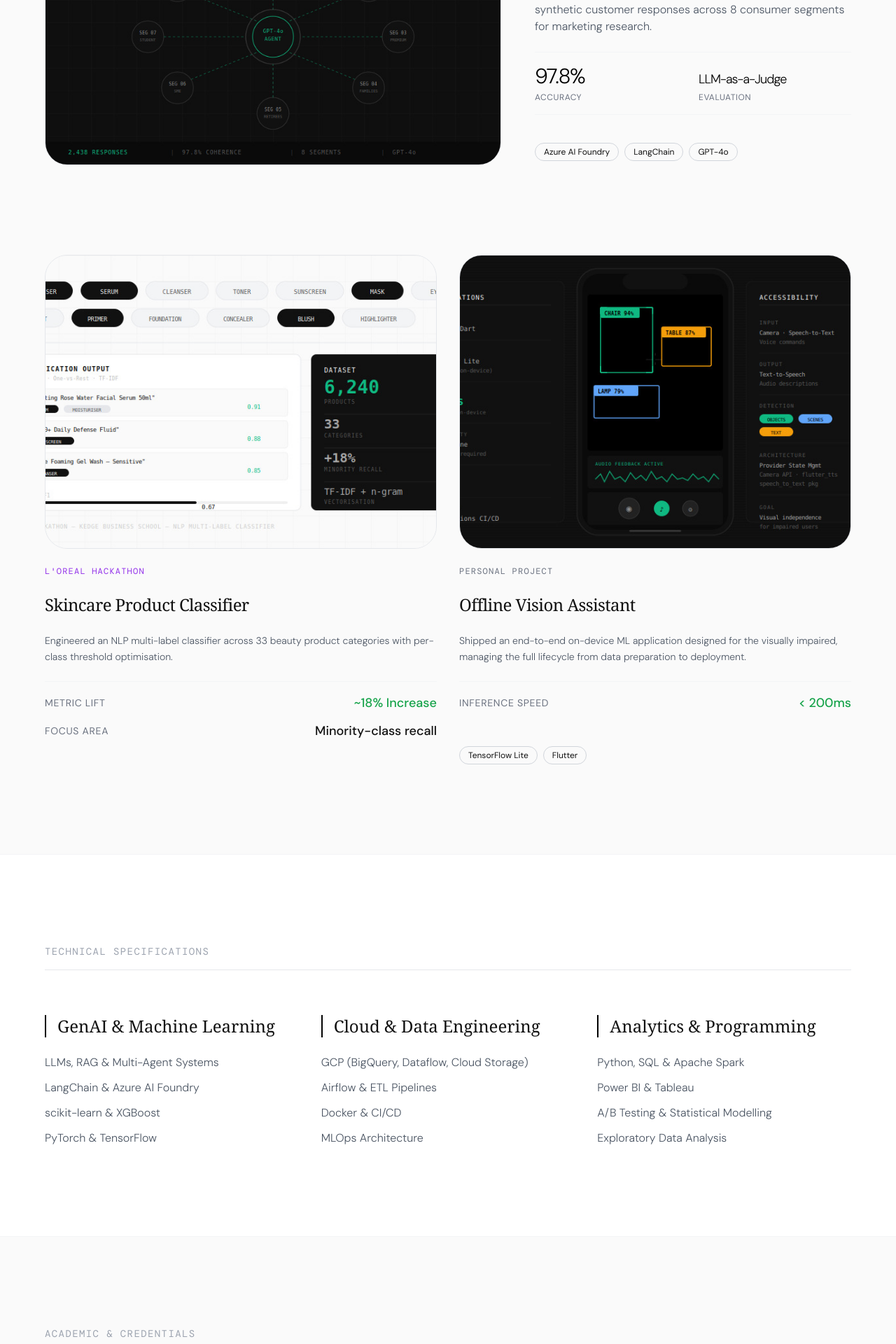
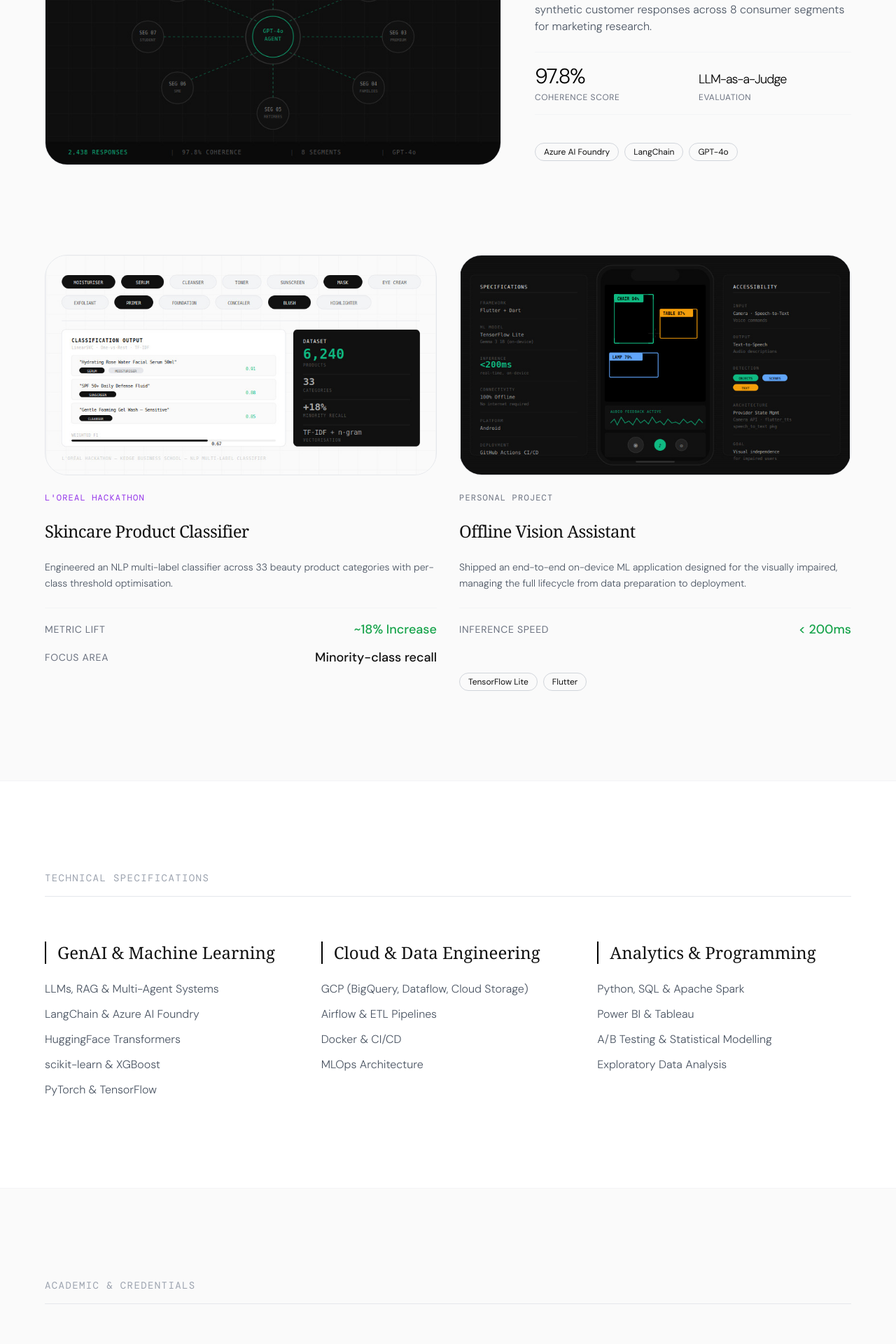
Before and after one commit to deepayans/portfolio, a Next.js app: page / in a window 1280 px wide. Shown: the part 2800-4720 px from the top of the page at 70% size. Built offline with nearby package versions, Linux system fonts and the light colour scheme; a web font is replaced by a local one.

Commit message:
Update page layout and content for clarity

```diff
--- a/app/page.tsx
+++ b/app/page.tsx
@@ -166,7 +166,7 @@ export default function Portfolio() {
               <div className="grid grid-cols-2 gap-4 py-4 border-y border-gray-100 mt-4">
                 <div>
                   <CountUp value="97.8%" className="text-2xl md:text-3xl font-light tracking-tighter text-black" />
-                  <div className="text-xs text-gray-500 uppercase tracking-wider mt-1">Accuracy</div>
+                  <div className="text-xs text-gray-500 uppercase tracking-wider mt-1">Coherence Score</div>
                 </div>
                 <div>
                   <div className="text-base md:text-lg font-light tracking-tighter text-black mt-2">LLM-as-a-Judge</div>
@@ -180,11 +180,12 @@ export default function Portfolio() {
               </div>
             </FadeIn>
           </div>
+
           <div className="grid grid-cols-1 md:grid-cols-2 gap-12 md:gap-8">
             <FadeIn delay={0.1}>
               <div className="space-y-5 md:space-y-6">
-                <div className="bg-gray-100 rounded-[2rem] aspect-[4/3] overflow-hidden border border-gray-200 relative group">
-                  <Image src="/data-infra.jpg" alt="Multi-Label Classifier" fill className="object-cover transition-transform duration-700 group-hover:scale-105" />
+                <div className="bg-gray-100 rounded-[2rem] aspect-video overflow-hidden border border-gray-200 relative group">
+                  <Image src="/data-infra.jpg" alt="Multi-Label Classifier" fill className="object-contain transition-transform duration-700 group-hover:scale-105" />
                 </div>
                 <div className="text-xs font-mono text-purple-600 uppercase tracking-widest">{"L'Oreal Hackathon"}</div>
                 <h3 className="text-2xl font-serif tracking-tight">Skincare Product Classifier</h3>
@@ -205,8 +206,8 @@ export default function Portfolio() {
             </FadeIn>
             <FadeIn delay={0.3}>
               <div className="space-y-5 md:space-y-6">
-                <div className="bg-gray-100 rounded-[2rem] aspect-[4/3] overflow-hidden border border-gray-200 relative group">
-                  <Image src="/vision-app.jpg" alt="Vision Assistant App" fill className="object-cover transition-transform duration-700 group-hover:scale-105" />
+                <div className="bg-gray-100 rounded-[2rem] aspect-video overflow-hidden border border-gray-200 relative group">
+                  <Image src="/vision-app.jpg" alt="Vision Assistant App" fill className="object-contain transition-transform duration-700 group-hover:scale-105" />
                 </div>
                 <div className="text-xs font-mono text-gray-500 uppercase tracking-widest">Personal Project</div>
                 <h3 className="text-2xl font-serif tracking-tight">Offline Vision Assistant</h3>
@@ -239,6 +240,7 @@ export default function Portfolio() {
             <ul className="space-y-3 text-gray-600 font-light text-sm md:text-base">
               <li>LLMs, RAG &amp; Multi-Agent Systems</li>
               <li>LangChain &amp; Azure AI Foundry</li>
+              <li>HuggingFace Transformers</li>
               <li>scikit-learn &amp; XGBoost</li>
               <li>PyTorch &amp; TensorFlow</li>
             </ul>
@@ -311,15 +313,30 @@ export default function Portfolio() {
 
       <footer className="bg-[#111111] text-white pt-20 md:pt-32 pb-16 px-6 md:px-16 mt-16 rounded-t-[2rem] md:rounded-t-[3rem]" id="top">
         <div className="max-w-7xl mx-auto">
-          <div className="grid grid-cols-1 md:grid-cols-2 gap-12 md:gap-16 mb-16 md:mb-24">
-            <div>
-              <h2 className="text-4xl md:text-7xl font-serif tracking-tighter mb-6">{"Let's build"} <br /> something.</h2>
+          <div className="grid grid-cols-1 md:grid-cols-3 gap-12 md:gap-8 mb-16 md:mb-24">
+            <div className="md:col-span-1">
+              <h2 className="text-4xl md:text-6xl font-serif tracking-tighter mb-6">{"Let's build"} <br /> something.</h2>
               <p className="text-gray-400 font-light max-w-sm mb-8 text-sm md:text-base">Currently seeking a 4–6 month End-of-Studies Internship in Paris, starting July 2026.</p>
               <a href="mailto:deepayans77@gmail.com" className="inline-flex items-center gap-2 text-base md:text-lg font-medium border-b border-white pb-1 hover:text-gray-300 hover:border-gray-300 transition-colors">
                 deepayans77@gmail.com ↗
               </a>
             </div>
-            <div className="flex flex-col md:items-end justify-start space-y-4 text-gray-400 font-light">
+            <div className="md:col-span-1 flex flex-col justify-start space-y-4 md:pt-2">
+              <p className="text-xs font-mono text-gray-600 uppercase tracking-widest mb-2">Location</p>
+              <p className="text-gray-400 font-light text-sm">Colombes, Hauts-de-Seine</p>
+              <p className="text-gray-400 font-light text-sm">Paris, France</p>
+              <div className="pt-4">
+                <p className="text-xs font-mono text-gray-600 uppercase tracking-widest mb-3">Availability</p>
+                <div className="inline-flex items-center gap-2 px-3 py-2 border border-green-800 bg-green-950 rounded-full text-xs font-mono text-green-400 uppercase tracking-widest">
+                  <span className="relative flex h-2 w-2 shrink-0">
+                    <span className="animate-ping absolute inline-flex h-full w-full rounded-full bg-green-500 opacity-40"></span>
+                    <span className="relative inline-flex rounded-full h-2 w-2 bg-green-500"></span>
+                  </span>
+                  July 2026 • Paris
+                </div>
+              </div>
+            </div>
+            <div className="md:col-span-1 flex flex-col md:items-end justify-start space-y-4 text-gray-400 font-light">
               <p className="text-white font-medium mb-2 uppercase tracking-widest text-xs font-mono">Connect</p>
               <a href="https://www.linkedin.com/in/deepayansarkar/" target="_blank" rel="noreferrer" className="hover:text-white transition-colors">LinkedIn</a>
               <a href="https://github.com/deepayans" target="_blank" rel="noreferrer" className="hover:text-white transition-colors">GitHub</a>
```
